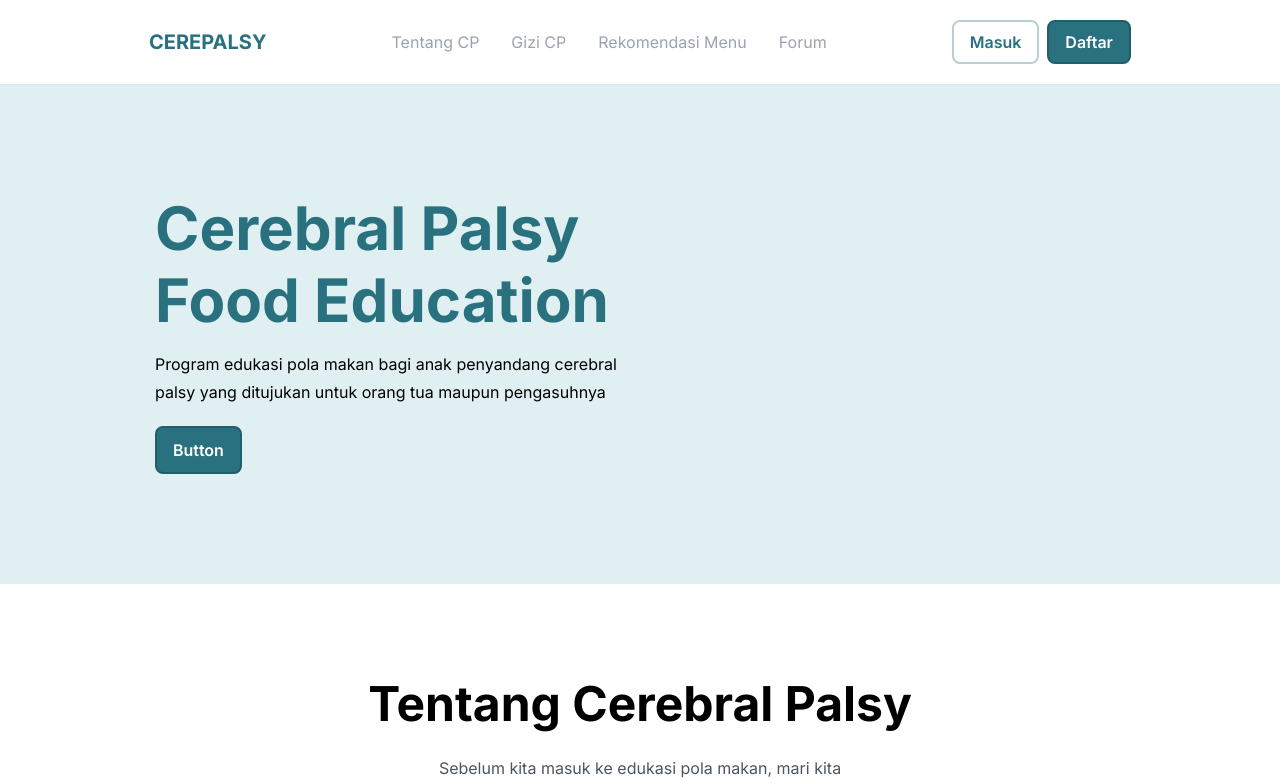
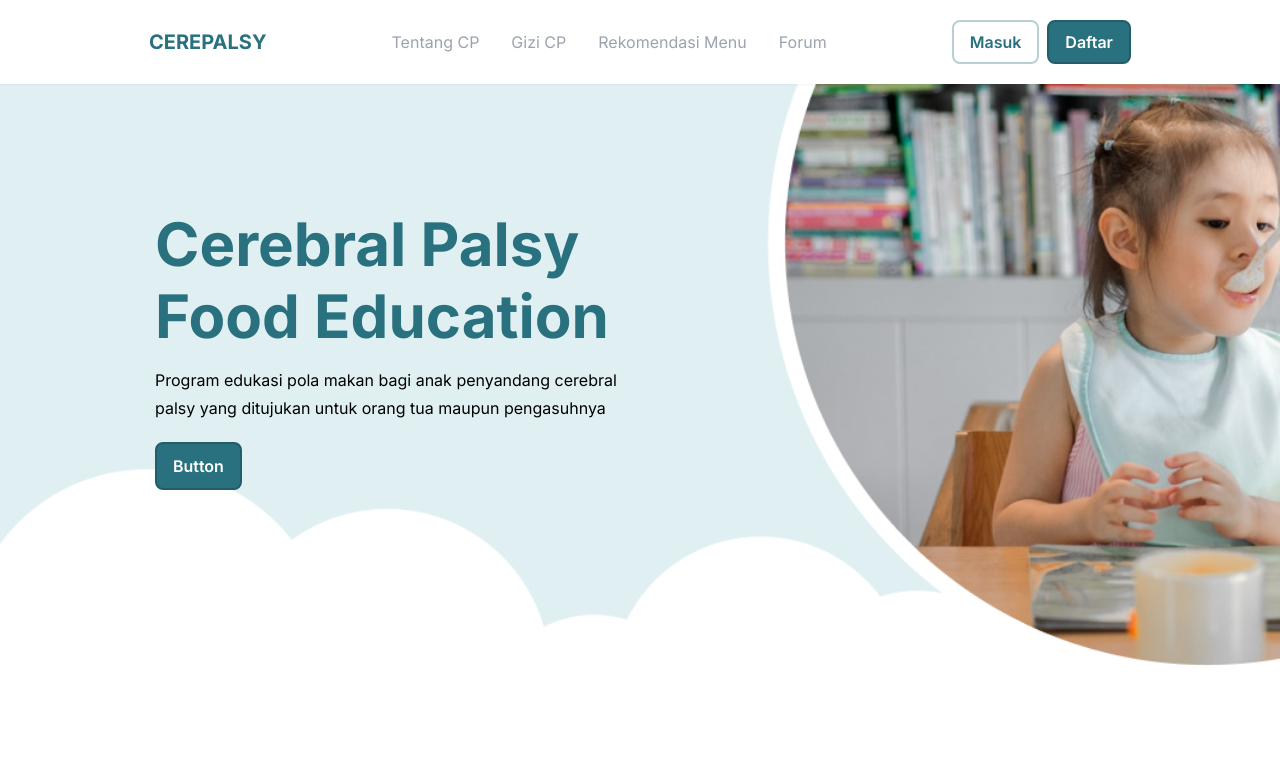
Before and after one commit to irsyadm99/MPPL-Carepalsy, a Next.js app in the folder client/: page / in a window 1280 px wide. Shown: the top 783 px of the page. Built offline with nearby package versions, Linux system fonts and the light colour scheme.

Commit message:
fix home banner

```diff
--- a/client/components/Banner.js
+++ b/client/components/Banner.js
@@ -1,9 +1,12 @@
 import Button from "./Button";
+import Image from "next/image";
 
 function Banner() {
   return (
-    <div className="flex h-[300px] sm:h-[400px] lg:h-[500px] bg-primary-surface">
-      <div className="flex flex-col w-[505px] h-[382px] leading-7 mt-[114px] ml-[90px] lg:ml-[155px]">
+    <div className="relative h-[300px] sm:h-[400px] lg:h-[600px] w-full">
+      <Image src="/banner1.png" layout="fill" objectFit="cover" />
+      <div className="absolute w-[505px] h-[382px] leading-7 mt-[130px] ml-[90px] lg:ml-[155px]">
+        <div className="flex flex-col">
           <div className="mb-5">
             <h1 className="text-6xl text-primary font-bold mb-3">
               Cerebral Palsy
@@ -17,6 +20,7 @@ function Banner() {
           <Button text="Button" />
         </div>
       </div>
+    </div>
   );
 }
 
--- a/client/tailwind.config.js
+++ b/client/tailwind.config.js
@@ -4,6 +4,9 @@ module.exports = {
   darkMode: false, // or 'media' or 'class'
   theme: {
     extend: {
+      backgroundImage: {
+        banner: "url('/banner1.png')",
+      },
       colors: {
         primary: {
           DEFAULT: "#29717F",
```
Also changed, not shown: client/public/banner.png (added), client/public/banner1.png (added). Lines whose indentation alone changed are shown as unchanged.
